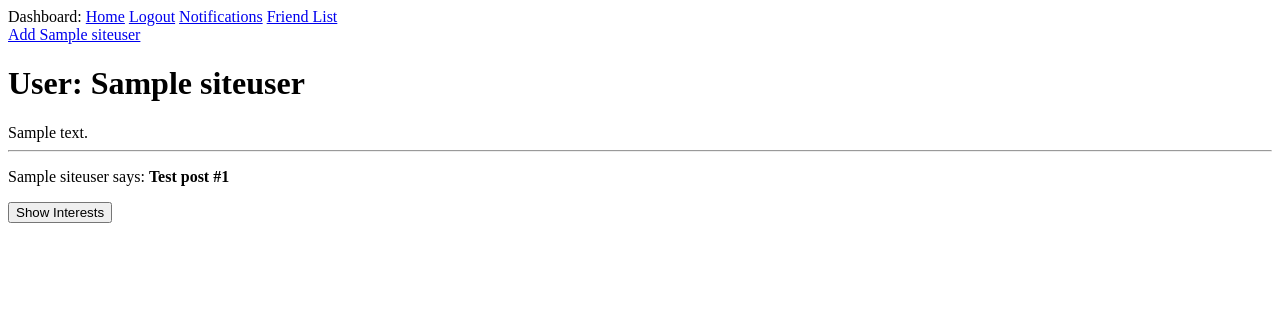
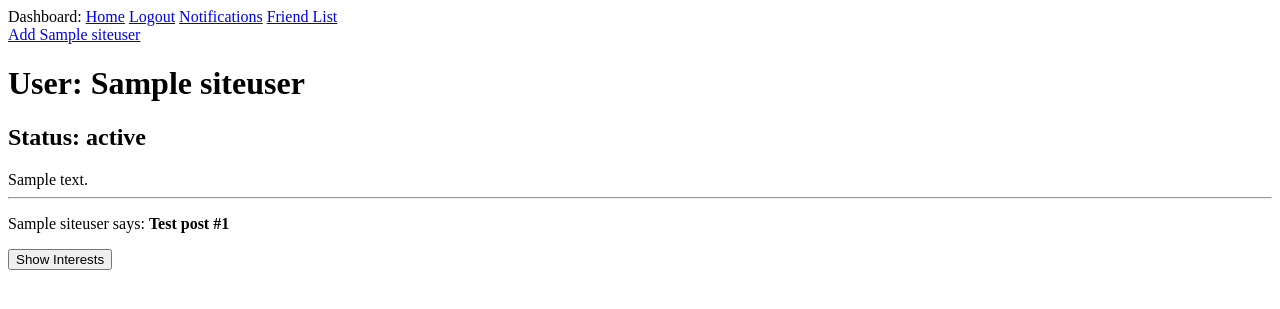
Before and after one commit to JasonKirn/CST438FinalProjectTeam5, a Flask app: page /users/1 in a window 1280 px wide. Shown: the top 309 px of the page. Run offline with Flask 2, Linux system fonts and the light colour scheme; the visitor is signed in with stand-in values (Sample User, id 1); a database or web service that is not in the repository returns one stand-in record (values such as "Sample title"); some libraries are stand-ins or nearby versions.

Commit message:
Resolving merge conflicts

```diff
--- a/webApp/templates/user.html
+++ b/webApp/templates/user.html
@@ -5,6 +5,7 @@
 <body>
 
     <h1>User: {{ user.name }}</h1>
+    <h2>Status: {{user.profileStatus}}</h2>
     <div>{{ user.profileDescription }}</div>
     <hr> {% for post in posts %}
     <p>
@@ -22,7 +23,6 @@
                 showBtn = 'button1';
                 hideBtn = 'button2';
                 document.getElementById("Interests").innerHTML = '';
-
             }
             document.getElementById(hideBtn).style.display = 'none';
             document.getElementById(showBtn).style.display = '';
```
